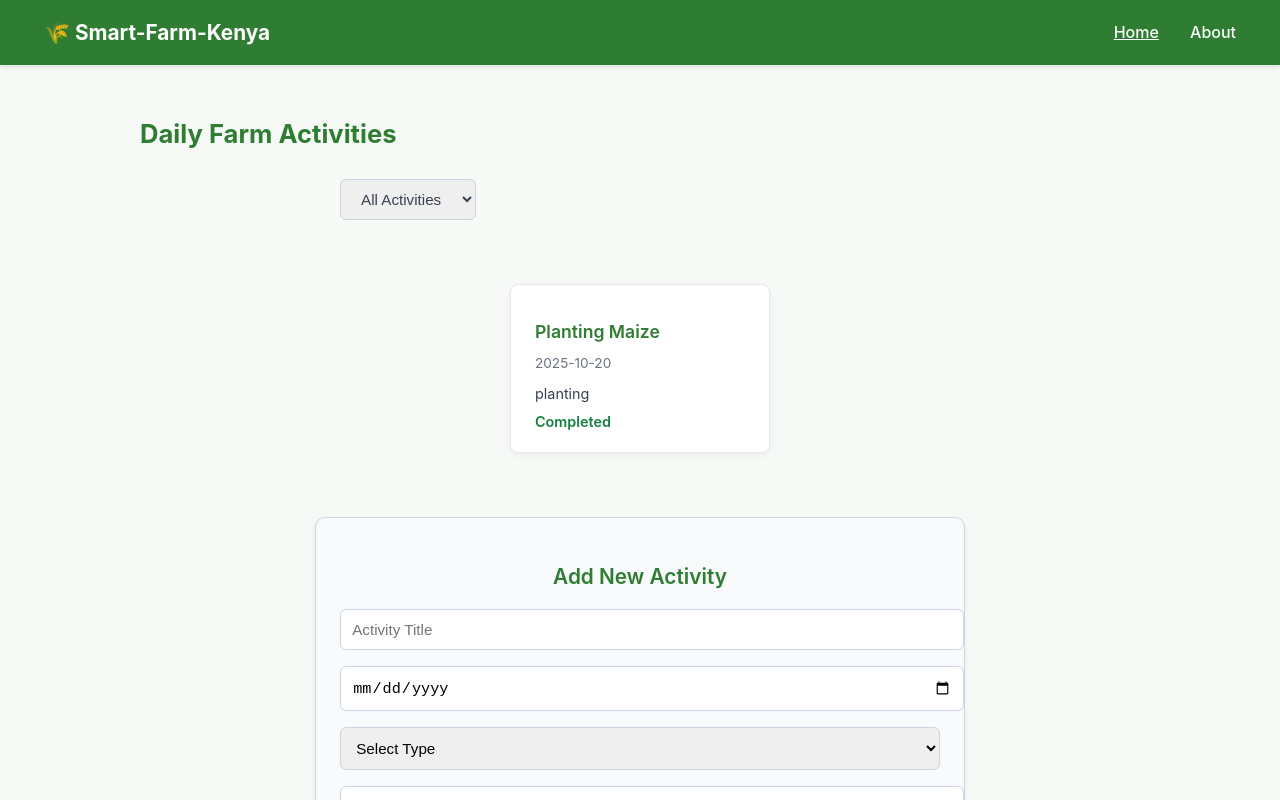
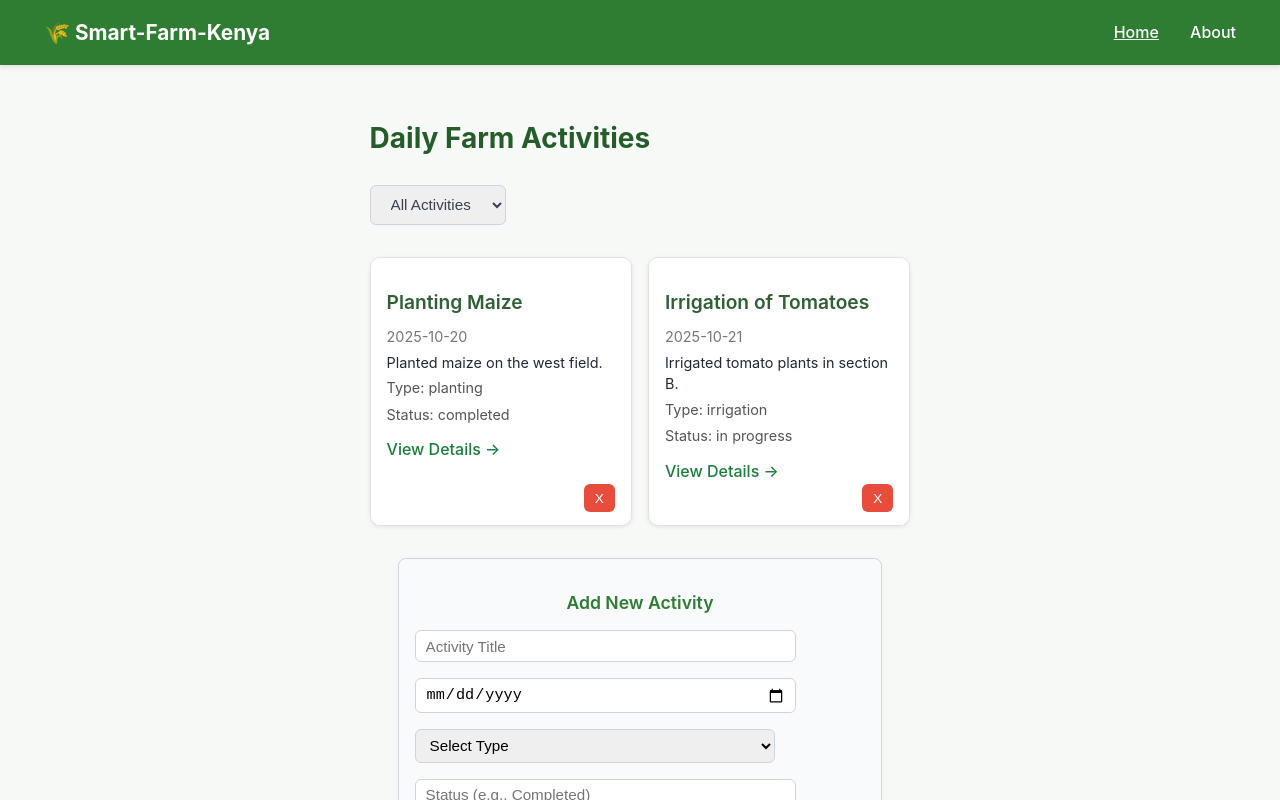
Before and after one commit to joshuaimbusi-web/smart-farm-kenya, a React (Create React App) app: page / in a window 1280 px wide. Shown: the top 800 px of the page. Built offline with nearby package versions, Linux system fonts and the light colour scheme; data requests are answered from the project's data file.

Commit message:
"initial commit"

```diff
--- a/db.json
+++ b/db.json
@@ -5,10 +5,20 @@
       "title": "Planting Maize",
       "date": "2025-10-20",
       "type": "planting",
-      "status": "Completed",
-      "description": "Planted maize in Field A using hybrid seeds.",
+      "status": "completed",
+      "description": "Planted maize on the west field.",
       "duration": "3 hours",
       "workers": ["John", "Mary"]
+    },
+    {
+      "id": 2,
+      "title": "Irrigation of Tomatoes",
+      "date": "2025-10-21",
+      "type": "irrigation",
+      "status": "in progress",
+      "description": "Irrigated tomato plants in section B.",
+      "duration": "1.5 hours",
+      "workers": ["Peter", "Grace"]
     }
   ]
 }
--- a/src/App.jsx
+++ b/src/App.jsx
@@ -1,37 +1,52 @@
-import { useState, useEffect } from "react";
 import { Routes, Route } from "react-router-dom";
 import Navbar from "./components/Navbar";
 import Home from "./pages/Home";
 import About from "./pages/About";
 import ActivityDetails from "./pages/ActivityDetails";
+import { useEffect, useState } from "react";
+import "./index.css";
 
-function App() {
+export default function App() {
   const [activities, setActivities] = useState([]);
 
   useEffect(() => {
     fetch("http://localhost:3000/activities")
       .then((res) => res.json())
       .then((data) => setActivities(data))
-      .catch((err) => console.error("Error fetching activities:", err));
+      .catch((err) => console.error("Fetch error:", err));
   }, []);
 
   function addActivity(newActivity) {
-    setActivities([...activities, newActivity]); // ✅ required state update
+    setActivities([...activities, newActivity]);
+  }
+
+  function deleteActivity(id) {
+    fetch(`http://localhost:3000/activities/${id}`, {
+      method: "DELETE",
+    })
+      .then(() => {
+        setActivities(activities.filter((a) => a.id !== id));
+      })
+      .catch((err) => console.error("Delete error:", err));
   }
 
   return (
-    <div className="App">
+    <div className="app-container">
       <Navbar />
       <Routes>
         <Route
           path="/"
-          element={<Home activities={activities} addActivity={addActivity} />}
+          element={
+            <Home
+              activities={activities}
+              addActivity={addActivity}
+              deleteActivity={deleteActivity}
+            />
+          }
         />
+        <Route path="/about" element={<About />} />
         <Route path="/activities/:id" element={<ActivityDetails />} />
-        <Route path="/about" element={<About />} />
       </Routes>
     </div>
   );
 }
-
-export default App;
--- a/src/components/ActivityList.jsx
+++ b/src/components/ActivityList.jsx
@@ -1,11 +1,34 @@
-import ActivityCard from "./ActivityCard";
+import { Link } from "react-router-dom";
 
-export default function ActivityList({ activities }) {
+export default function ActivityList({ activities, deleteActivity }) {
   return (
     <div className="activity-list">
-      {activities.map((activity) => (
-        <ActivityCard key={activity.id} activity={activity} />
-      ))}
+      {activities.length === 0 ? (
+        <p className="empty-message">No activities yet. Add one!</p>
+      ) : (
+        activities.map((activity) => (
+          <div key={activity.id} className="activity-card">
+            <div className="activity-info">
+              <h2 className="activity-title">{activity.title}</h2>
+              <p className="activity-date">{activity.date}</p>
+              <p className="activity-description">{activity.description}</p>
+              <p className="activity-meta">Type: {activity.type}</p>
+              <p className="activity-meta">Status: {activity.status}</p>
+
+              <Link to={`/activities/${activity.id}`} className="activity-link">
+                View Details →
+              </Link>
+            </div>
+
+            <button
+              onClick={() => deleteActivity(activity.id)}
+              className="delete-btn"
+            >
+              X
+            </button>
+          </div>
+        ))
+      )}
     </div>
   );
 }
--- a/src/components/AddActivityForm.jsx
+++ b/src/components/AddActivityForm.jsx
@@ -6,7 +6,8 @@ export default function AddActivityForm({ addActivity }) {
     date: "",
     type: "",
     status: "",
-    description: ""
+    description: "",
+    workers: ""
   });
 
   function handleChange(e) {
@@ -15,10 +16,18 @@ export default function AddActivityForm({ addActivity }) {
 
   function handleSubmit(e) {
     e.preventDefault();
+
+    const activityData = {
+      ...formData,
+      workers: formData.workers
+        ? formData.workers.split(",").map((w) => w.trim())
+        : []
+    };
+
     const configObj = {
       method: "POST",
       headers: { "Content-Type": "application/json" },
-      body: JSON.stringify(formData)
+      body: JSON.stringify(activityData)
     };
 
     fetch("http://localhost:3000/activities", configObj)
@@ -30,7 +39,8 @@ export default function AddActivityForm({ addActivity }) {
           date: "",
           type: "",
           status: "",
-          description: ""
+          description: "",
+          workers: ""
         });
       });
   }
@@ -83,7 +93,17 @@ export default function AddActivityForm({ addActivity }) {
         onChange={handleChange}
       ></textarea>
 
-      <button type="submit">Add Activity</button>
+      <input
+        type="text"
+        name="workers"
+        placeholder="Workers (comma separated, e.g., John, Mary)"
+        value={formData.workers}
+        onChange={handleChange}
+      />
+
+      <button type="submit" className="btn-submit">
+        Add Activity
+      </button>
     </form>
   );
 }
--- a/src/index.css
+++ b/src/index.css
@@ -1,4 +1,3 @@
-/* 🌿 General Layout */
 body {
   font-family: "Inter", system-ui, -apple-system, BlinkMacSystemFont, "Segoe UI", Roboto,
     "Helvetica Neue", Arial, sans-serif;
@@ -14,8 +13,8 @@ body {
   padding: 1.5rem;
 }
 
-/* 🌾 Page Headings */
-h1, h2, h3 {
+
+ h1, h2, h3 {
   color: #2e7d32;
 }
 
@@ -30,7 +29,6 @@ h2 {
   margin-bottom: 0.5rem;
 }
 
-/* 🧭 Navbar */
 nav {
   background-color: #2e7d32;
   color: #fff;
@@ -52,7 +50,6 @@ nav a.underline {
   text-decoration: underline;
 }
 
-/* 🏡 Home Page */
 .home {
   padding: 2rem;
   max-width: 1000px;
@@ -64,7 +61,6 @@ nav a.underline {
   font-size: 1.6rem;
 }
 
-/* 📋 Activity List & Cards */
 .activity-list {
   display: grid;
   grid-template-columns: repeat(auto-fill, minmax(280px, 1fr));
@@ -100,7 +96,6 @@ nav a.underline {
   font-size: 0.9rem;
 }
 
-/* 🧾 Activity Details Page */
 .activity-details {
   background: white;
   border-radius: 10px;
@@ -132,7 +127,6 @@ nav a.underline {
   color: #256427;
 }
 
-/* 📖 About Page */
 .about {
   max-width: 700px;
   margin: 2rem auto;
@@ -155,7 +149,6 @@ nav a.underline {
   line-height: 1.7;
 }
 
-/* 📱 Responsive Adjustments */
 @media (max-width: 640px) {
   nav {
     flex-direction: column;
@@ -176,7 +169,6 @@ nav a.underline {
   }
 }
 
-/* Navbar */
 .navbar {
   background-color: #2e7d32;
   color: white;
@@ -210,7 +202,6 @@ nav a.underline {
   text-decoration: underline;
 }
 
-/* Activity Cards */
 .activity-list {
   display: grid;
   grid-template-columns: repeat(auto-fit, minmax(260px, 1fr));
@@ -255,30 +246,29 @@ nav a.underline {
   font-size: 0.9rem;
   margin-top: 0.3rem;
 }
-/* 🌱 Add Activity Form */
 .activity-form {
   background-color: #f9fafb;
   border: 1px solid #d1d5db;
-  border-radius: 10px;
-  padding: 1.5rem;
-  max-width: 600px;
-  margin: 2rem auto;
-  box-shadow: 0 2px 6px rgba(0, 0, 0, 0.05);
+  border-radius: 8px;
+  padding: 1rem;
+  max-width: 450px;
+  margin: 1.5rem auto;
+  box-shadow: 0 1px 4px rgba(0, 0, 0, 0.04);
 }
 
 .activity-form h2 {
-  font-size: 1.3rem;
+  font-size: 1.1rem;
   font-weight: 600;
   color: #2e7d32;
-  margin-bottom: 1rem;
+  margin-bottom: 0.8rem;
   text-align: center;
 }
 
 .activity-form input,
 .activity-form select,
 .activity-form textarea {
-  width: 100%;
-  padding: 0.7rem;
+  width: 80%;
+  padding: 0.4rem 0.6rem;
   margin-bottom: 1rem;
   border: 1px solid #cbd5e1;
   border-radius: 6px;
@@ -300,7 +290,7 @@ nav a.underline {
   background-color: #2e7d32;
   color: white;
   border: none;
-  padding: 0.8rem;
+  padding: 0.5rem 1rem;
   border-radius: 6px;
   font-weight: 500;
   font-size: 1rem;
@@ -312,7 +302,6 @@ nav a.underline {
   background-color: #256427;
 }
 
-/* 🌾 Filter Bar */
 .filter-bar {
   display: flex;
   justify-content: flex-start;
@@ -334,3 +323,116 @@ nav a.underline {
   border-color: #2e7d32;
   box-shadow: 0 0 0 2px rgba(46, 125, 50, 0.2);
 }
+.activity-form input[name="workers"] {
+  border-color: #d1d5db;
+}
+
+body {
+  font-family: "Inter", sans-serif;
+  background-color: #f7f9f6;
+  color: #222;
+  margin: 0;
+  padding: 0;
+}
+
+.app-container {
+  min-height: 100vh;
+  display: flex;
+  flex-direction: column;
+}
+
+.home-container {
+  max-width: 900px;
+  margin: 2rem auto;
+  padding: 0 1rem;
+}
+
+.page-title {
+  font-size: 1.75rem;
+  font-weight: 700;
+  margin-bottom: 1.5rem;
+  color: #245c2a;
+}
+
+.activity-list {
+  display: flex;
+  flex-direction: row;
+  gap: 1rem;
+}
+
+.activity-card {
+  background: #ffffff;
+  border: 1px solid #dfe3e0;
+  border-radius: 10px;
+  padding: 0.8rem 1rem;
+  box-shadow: 0 1px 4px rgba(0, 0, 0, 0.08);
+  transition: all 0.2s ease;
+  width: 100%;
+  max-width: 320px;
+  margin: 0 auto;
+  display: flex;
+  flex-direction: column;
+  justify-content: space-between;
+}
+
+.activity-card:hover {
+  box-shadow: 0 3px 8px rgba(0, 0, 0, 0.1);
+}
+
+.activity-info {
+  flex: 1;
+}
+
+.activity-title {
+  font-size: 1.2rem;
+  font-weight: 600;
+  color: #2f6134;
+}
+
+.activity-date {
+  color: #777;
+  font-size: 0.9rem;
+}
+
+.activity-description {
+  margin-top: 0.5rem;
+  line-height: 1.5;
+}
+
+.activity-meta {
+  font-size: 0.9rem;
+  color: #555;
+}
+
+.activity-link {
+  display: inline-block;
+  margin-top: 0.5rem;
+  color: #1a7f3c;
+  text-decoration: none;
+  font-weight: 500;
+}
+
+.activity-link:hover {
+  text-decoration: underline;
+}
+
+.delete-btn {
+  align-self: flex-end;
+  background: #e74c3c;
+  border: none;
+  color: white;
+  padding: 0.4rem 0.7rem;
+  border-radius: 6px;
+  font-size: 0.85rem;
+  cursor: pointer;
+  transition: background 0.2s;
+}
+
+.delete-btn:hover {
+  background: #c0392b;
+}
+
+.empty-message {
+  text-align: center;
+  color: #777;
+}
--- a/src/pages/ActivityDetails.jsx
+++ b/src/pages/ActivityDetails.jsx
@@ -1,22 +1,34 @@
 import { useParams, Link } from "react-router-dom";
-import activitiesData from "../data/activities.json";
+import { useEffect, useState } from "react";
 
 export default function ActivityDetails() {
   const { id } = useParams();
-  const activity = activitiesData.find((a) => a.id.toString() === id);
+  const [activity, setActivity] = useState(null);
 
-  if (!activity) return <p>Activity not found.</p>;
+  useEffect(() => {
+    fetch(`http://localhost:3000/activities/${id}`)
+      .then((res) => res.json())
+      .then((data) => setActivity(data))
+      .catch((err) => console.error("Error fetching activity:", err));
+  }, [id]);
+
+  if (!activity) return <p>Loading activity details...</p>;
 
   return (
     <div className="activity-details">
-      <Link to="/" className="back-link">← Back</Link>
+      <Link to="/" className="back-link">
+        ← Back
+      </Link>
       <h1>{activity.title}</h1>
       <p className="text-gray-600">{activity.date}</p>
       <p>{activity.description}</p>
       <p><strong>Type:</strong> {activity.type}</p>
       <p><strong>Status:</strong> {activity.status}</p>
-      <p><strong>Duration:</strong> {activity.duration}</p>
-      <p><strong>Workers:</strong> {activity.workers.join(", ")}</p>
+      <p><strong>Duration:</strong> {activity.duration || "N/A"}</p>
+      <p>
+        <strong>Workers:</strong>{" "}
+        {Array.isArray(activity.workers) ? activity.workers.join(", ") : "N/A"}
+      </p>
     </div>
   );
 }
--- a/src/pages/Home.jsx
+++ b/src/pages/Home.jsx
@@ -3,19 +3,22 @@ import AddActivityForm from "../components/AddActivityForm";
 import FilterBar from "../components/FilterBar";
 import { useState } from "react";
 
-export default function Home({ activities, addActivity }) {
+export default function Home({ activities, addActivity, deleteActivity }) {
   const [filter, setFilter] = useState("all");
 
   const filteredActivities =
-    filter === "all" ? activities : activities.filter((a) => a.type === filter);
+    filter === "all"
+      ? activities
+      : activities.filter((a) => a.type === filter);
 
   return (
-    <div className="home">
-      <h1>Daily Farm Activities</h1>
+    <div className="home-container">
+      <h1 className="page-title">Daily Farm Activities</h1>
       <FilterBar filter={filter} setFilter={setFilter} />
-      <div className="activity-list">
-        <ActivityList activities={filteredActivities} />
-      </div>
+      <ActivityList
+        activities={filteredActivities}
+        deleteActivity={deleteActivity}
+      />
       <AddActivityForm addActivity={addActivity} />
     </div>
   );
```
